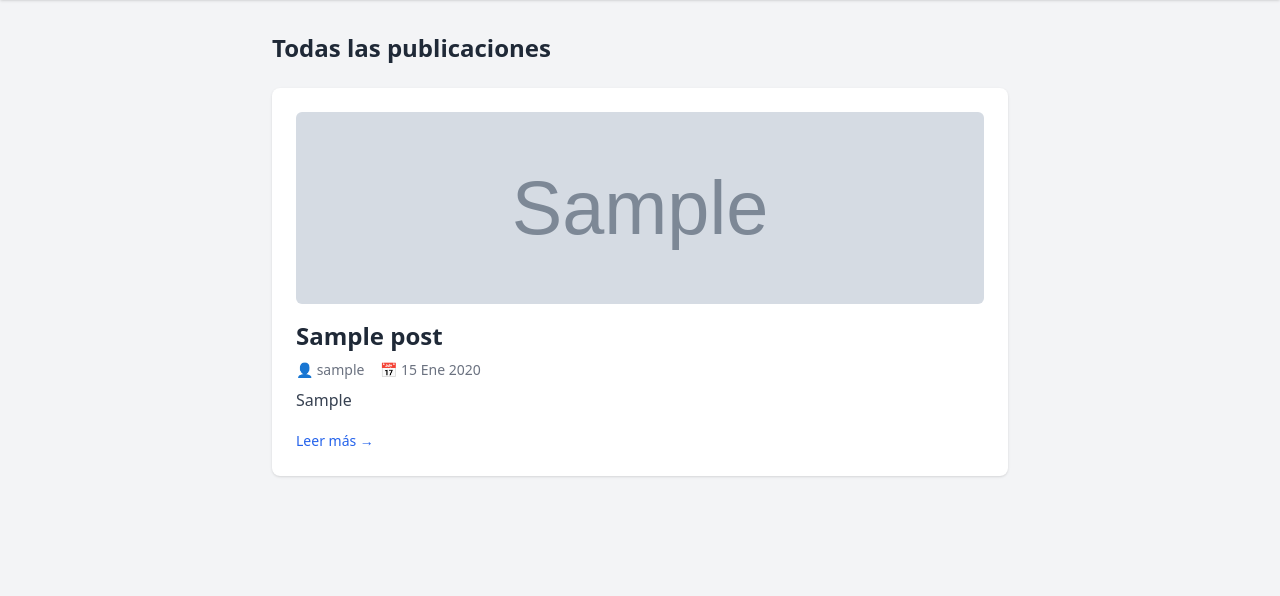
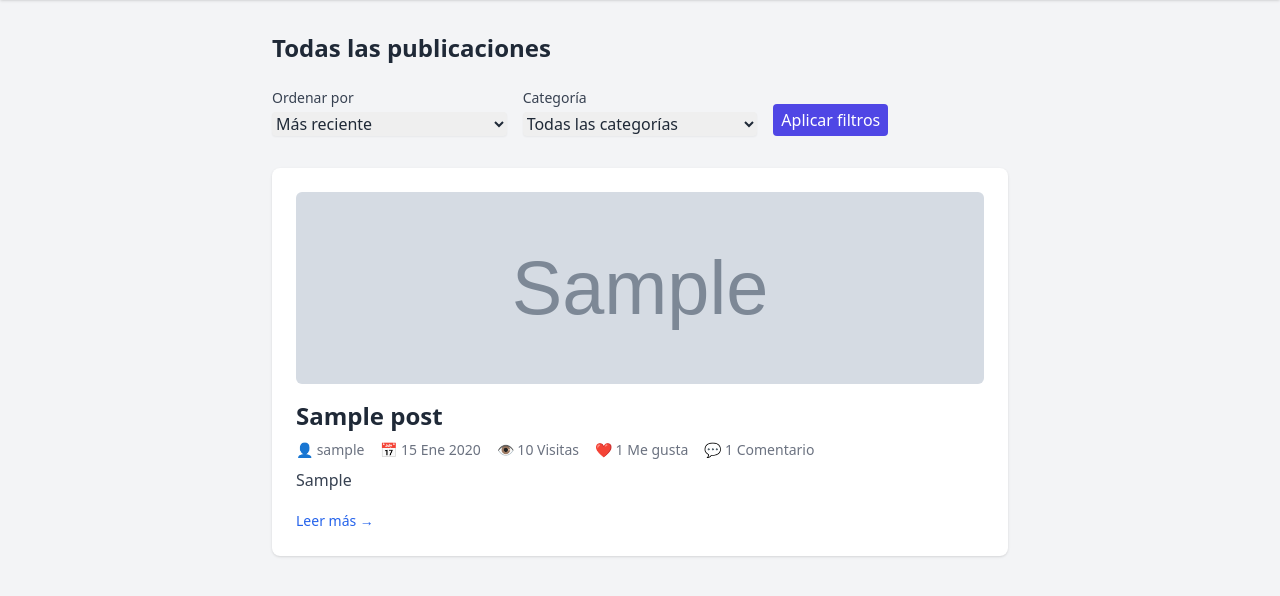
Before and after one commit to zma99/blog_django, a Django app: page /posts/list/ in a window 1280 px wide. Shown: the part 68-664 px from the top of the page. Run offline with Django 5.2, Linux system fonts and the light colour scheme; tables that the repository leaves empty hold one stand-in row (values such as "Sample post"); grey boxes marked "Sample" are stand-in pictures; some libraries are stand-ins or nearby versions.

Commit message:
Filtros para posts

```diff
--- a/apps/posts/templates/list.html
+++ b/apps/posts/templates/list.html
@@ -26,6 +26,33 @@
 </h1>
 {% endif %}
 
+<!-- Filtros -->
+<form method="get" class="mb-8 grid grid-cols-1 md:grid-cols-3 gap-4 items-end">
+  <div>
+    <label class="block text-sm font-medium text-gray-700">Ordenar por</label>
+    <select name="order" class="mt-1 block w-full border-gray-300 rounded shadow-sm">
+      <option value="recent" {% if selected_order == 'recent' %}selected{% endif %}>Más reciente</option>
+      <option value="oldest" {% if selected_order == 'oldest' %}selected{% endif %}>Más antiguo</option>
+      <option value="views" {% if selected_order == 'views' %}selected{% endif %}>Más visitas</option>
+      <option value="likes" {% if selected_order == 'likes' %}selected{% endif %}>Más gustados</option>
+      <option value="comments" {% if selected_order == 'comments' %}selected{% endif %}>Más comentados</option>    </select>
+  </div>
+  <div>
+    <label class="block text-sm font-medium text-gray-700">Categoría</label>
+    <select name="category" class="mt-1 block w-full border-gray-300 rounded shadow-sm">
+      <option value="">Todas las categorías</option>
+      {% for category in categories %}
+        <option value="{{ category.slug }}" {% if category.slug == selected_category %}selected{% endif %}>
+          {{ category.name }}
+        </option>
+      {% endfor %}
+    </select>
+  </div>
+  <div>
+    <button type="submit"
+      class="bg-indigo-600 text-white px-2 py-1 rounded hover:bg-indigo-700 transition">Aplicar filtros</button>
+  </div>
+</form>
 
 <!-- Listado de posts -->
 <section class="grid gap-8">
@@ -42,6 +69,9 @@
     <div class="flex items-center text-sm text-gray-500 mb-2 gap-4">
       <span>👤 {{ post.author.username }}</span>
       <span>📅 {{ post.creation_date|date:"d M Y" }}</span>
+      <span>👁️ {{ post.views }} Visita{{ post.views|pluralize }}</span>
+      <span>❤️ {{ post.likes.count }} Me gusta</span>
+      <span>💬 {{ post.comments.count }} Comentario{{ post.comments.count|pluralize }}</span>
     </div>
 
     <p class="text-gray-700 mb-4">{{ post.abstract }}</p>
@@ -55,17 +85,21 @@
   {% endfor %}
 </section>
 
-<!-- Paginación -->
+<!-- Paginación con filtros persistentes -->
 {% if is_paginated %}
 <nav class="flex items-center justify-center gap-4 mt-10 text-sm">
   {% if page_obj.has_previous %}
-  <a href="?page={{ page_obj.previous_page_number }}" class="px-3 py-1 bg-gray-200 rounded hover:bg-gray-300">←
-    Anterior</a>
+  <a href="?{% if selected_author %}author={{ selected_author }}&{% endif %}
+            {% if selected_order %}order={{ selected_order }}&{% endif %}
+            page={{ page_obj.previous_page_number }}"
+    class="px-3 py-1 bg-gray-200 rounded hover:bg-gray-300">← Anterior</a>
   {% endif %}
   <span class="text-gray-700">Página {{ page_obj.number }} de {{ page_obj.paginator.num_pages }}</span>
   {% if page_obj.has_next %}
-  <a href="?page={{ page_obj.next_page_number }}" class="px-3 py-1 bg-gray-200 rounded hover:bg-gray-300">Siguiente
-    →</a>
+  <a href="?{% if selected_author %}author={{ selected_author }}&{% endif %}
+            {% if selected_order %}order={{ selected_order }}&{% endif %}
+            page={{ page_obj.next_page_number }}"
+    class="px-3 py-1 bg-gray-200 rounded hover:bg-gray-300">Siguiente →</a>
   {% endif %}
 </nav>
 {% endif %}
--- a/apps/posts/views/list.py
+++ b/apps/posts/views/list.py
@@ -1,5 +1,6 @@
 from django.views.generic.list import ListView
-from apps.posts.models import Post, Category
+from django.db.models import Count
+from apps.posts.models import Post, Category, User
 
 class PostListView(ListView):
     model = Post
@@ -8,16 +9,52 @@ class PostListView(ListView):
     paginate_by = 4
 
     def get_queryset(self):
-        slug = self.kwargs.get('slug')
-        queryset = Post.objects.all().order_by('-creation_date')
+        slug = self.kwargs.get('slug')  # categoría por slug
+        order = self.request.GET.get('order', 'recent')  # orden por defecto
+        category_slug = self.request.GET.get('category')
+
+        queryset = Post.objects.all()
+
+        # Filtro por categoría (slug en URL)
         if slug:
             queryset = queryset.filter(category__slug=slug)
+
+        if category_slug:
+            queryset = queryset.filter(category__slug=category_slug)
+
+        # Ordenamiento
+        if order == 'views':
+            queryset = queryset.order_by('-views')
+        elif order == 'likes':
+            queryset = queryset.order_by('-likes')
+        elif order == 'comments':
+            queryset = queryset.annotate(num_comments=Count('comments')).order_by('-num_comments')
+        elif order == 'recent':
+            queryset = queryset.order_by('-creation_date')
+        elif order == 'oldest':
+            queryset = queryset.order_by('creation_date')
+
         return queryset
 
     def get_context_data(self, **kwargs):
         context = super().get_context_data(**kwargs)
+
+        category_slug = self.request.GET.get('category')
         slug = self.kwargs.get('slug')
+
         if slug:
             category = Category.objects.filter(slug=slug).first()
             context['current_category'] = category.name if category else slug
+
+        context['selected_category'] = category_slug
+        context['selected_order'] = self.request.GET.get('order', 'recent')
+        context['order_options'] = [
+            ('recent', 'Más reciente'),
+            ('oldest', 'Más antiguo'),
+            ('views', 'Más visitas'),
+            ('likes', 'Más gustados'),
+            ('comments', 'Más comentados'),
+        ]
+        context['categories'] = Category.objects.all()
+
         return context
```
